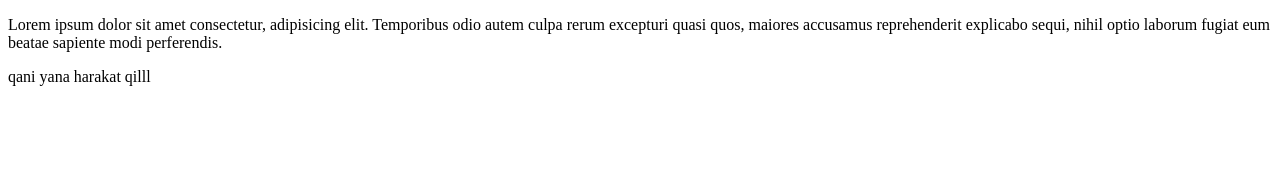
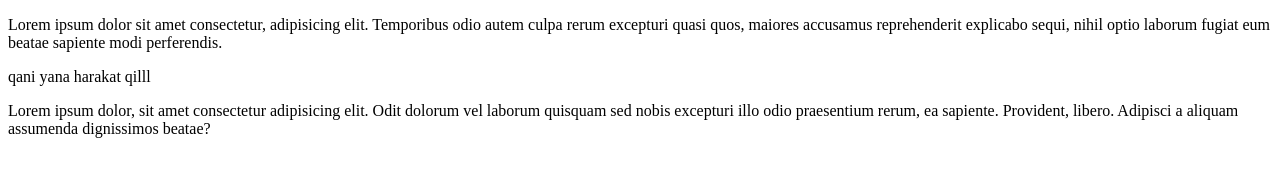
Before and after one commit to tolibjonm/Tolibjongit, a plain HTML site: page index.html in a window 1280 px wide. Drawn offline with Linux system fonts and the light colour scheme.

Commit message:
add new header tag

```diff
--- a/index.html
+++ b/index.html
@@ -15,6 +15,17 @@
 			perferendis.
 		</p>
 		<p>qani yana harakat qilll</p>
+
+		<header>
+			<div>
+				<p>
+					Lorem ipsum dolor, sit amet consectetur adipisicing elit. Odit dolorum
+					vel laborum quisquam sed nobis excepturi illo odio praesentium rerum,
+					ea sapiente. Provident, libero. Adipisci a aliquam assumenda
+					dignissimos beatae?
+				</p>
+			</div>
+		</header>
 		<script src="./js/app.js"></script>
 	</body>
 </html>
```
